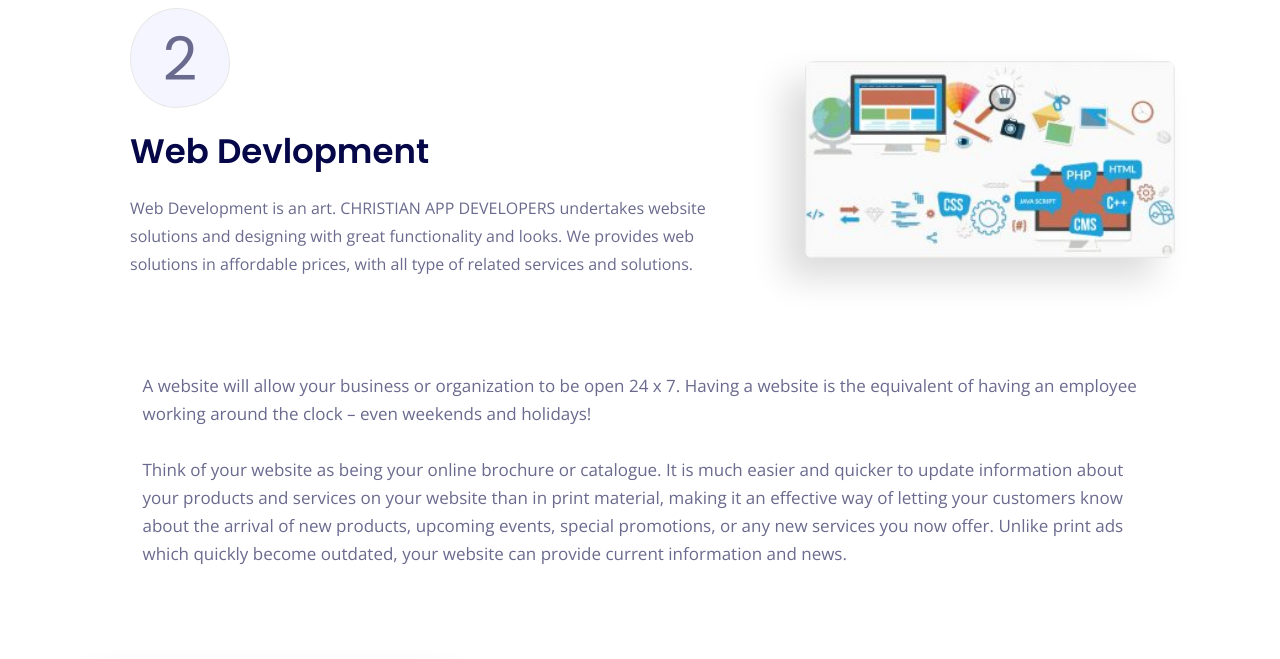
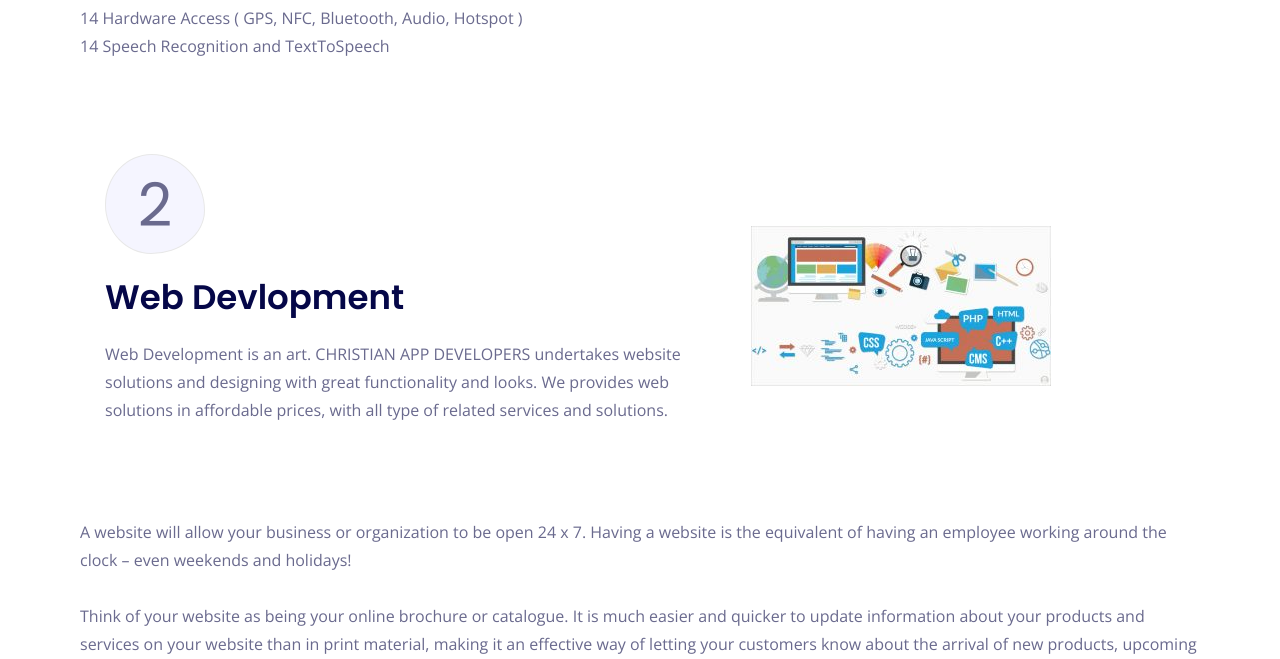
Before and after one commit to idenginfotech/cristianapp, a CodeIgniter 4 app: the page made by app/Views/service.php in a window 1280 px wide. Shown: the part 1629-2288 px from the top of the page. Run offline with PHP 8.4 and a stand-in for CodeIgniter, Linux system fonts and the light colour scheme; the template is opened without the code that fills it, so the values that code supplies are empty; some libraries are stand-ins or nearby versions.

Commit message:
files modified

```diff
--- a/app/Views/common_pages/header.php
+++ b/app/Views/common_pages/header.php
@@ -12,15 +12,16 @@
 <meta http-equiv="X-UA-Compatible" content="IE=edge">
 <meta name="theme-color" content="#2e2a8f">
 
-<link href="public/assets/images/favicon.png" rel="icon">
+<link href="<?php echo base_url();?>/public/assets/images/favicon.png" rel="icon">
 
-<link href="public/assets/css/bootstrap.min.css" rel="stylesheet">
-<link href="public/assets/css/plugin.min.css" rel="stylesheet">
-<link href="public/assets/cdnjs.cloudflare.com/ajax/libs/font-awesome/5.11.2/css/all.min.css" rel="stylesheet">
+<link href="<?php echo base_url();?>/public/assets/css/bootstrap.min.css" rel="stylesheet">
+<link href="<?php echo base_url();?>/public/assets/css/plugin.min.css" rel="stylesheet">
+<link href="<?php echo base_url();?>/public/assets/cdnjs.cloudflare.com/ajax/libs/font-awesome/5.11.2/css/all.min.css" rel="stylesheet">
 <link href="https://fonts.googleapis.com/css2?family=Open+Sans:wght@400;600;700&amp;family=Poppins:wght@300;400;500;600;700;800;900&amp;display=swap" rel="stylesheet">
 
 <link href="<?php echo base_url();?>/public/assets/css/style.css" rel="stylesheet">
-<link href="public/assets/css/responsive.css" rel="stylesheet">
+<link href="<?php echo base_url();?>/public/assets/css/responsive.css" rel="stylesheet">
+<script src="https://www.google.com/recaptcha/api.js" async defer></script>
 </head>
 <body>
 
--- a/app/Views/contact.php
+++ b/app/Views/contact.php
@@ -98,10 +98,13 @@
 <textarea id="message" rows="5" placeholder="Enter your message" required></textarea>
 <div class="help-block with-errors"></div>
 </div>
-<div style="" class="g-recaptcha pad-tb" data-sitekey="6LddetUbAAAAAH2OXu30Vfd9PiR09e-pwP370t_l"></div>
 <div class="custom-control custom-checkbox">
 <input type="checkbox" class="custom-control-input" id="customCheck" name="example1" checked="checked">
 <label class="custom-control-label" for="customCheck">I agree to the <a href="javascript:void(0)">Terms &amp; Conditions</a> of Cristian App Developers.</label>
+</div>
+<div class="recaptcha">
+  <div style="margin: auto;" class="g-recaptcha pad-tb" data-sitekey="6LddetUbAAAAAH2OXu30Vfd9PiR09e-pwP370t_l"></div>
+
 </div>
 
 <button type="submit" id="form-submit" class="btn lnk btn-main bg-btn">Submit <span class="circle"></span></button>
--- a/app/Views/service.php
+++ b/app/Views/service.php
@@ -2,8 +2,8 @@
 ?>
 <style type="text/css">
   .items img{
-    height: 100px;
-    width: 100px;
+    height: 200px;
+    width: 200px;
     padding: 50px;
 
   }
@@ -26,12 +26,12 @@
 <div class="weworkfor pt20 pb20">
 <div class="container">
 <div class="logo-weworkfor owl-carousel">
-<div class="items"><img src="public/assets/images/icons/mobile-app.png" alt="niwax html template" class="img100w"><span>App Development</span></div>&nbsp; &nbsp;&nbsp; &nbsp;
-<div class="items"><img src="public/assets/images/icons/coding.png" alt="niwax html template" class="img100w">
+<div class="items"><img src="public/assets/images/icons/mobile-app.png" alt="mobile" class="img100w"><span>App Development</span></div>&nbsp; &nbsp;&nbsp; &nbsp;
+<div class="items"><img src="public/assets/images/icons/coding.png" alt="website" class="img100w">
 <span>Web Development</span></div>&nbsp; &nbsp;&nbsp; &nbsp;
-<div class="items"><img  src="public/assets/images/icons/automation.png" alt="niwax html template" class="img100w">
+<div class="items"><img  src="public/assets/images/icons/automation.png" alt="Automation" class="img100w">
 <span>Business Automation</span></div>&nbsp; &nbsp;&nbsp; &nbsp;
-<div class="items"><img src="public/assets/images/icons/hosting.png" alt="niwax html template" class="img100w">
+<div class="items"><img src="public/assets/images/icons/hosting.png" alt="hosting" class="img100w">
 <span>Web Hosting</span></div>
 </div>
 </div>
@@ -46,25 +46,24 @@
         <div class="row justify-content-center">
           <div class="col-lg-8">
              <div class="common-heading ptag">
-
                 <h1 style="font-weight: bold;">Our Services</h1>
                     <h3><p>Our IT services will help you meet the ever-changing requirements of your business and give you the needed flexibility</p></h3>
               </div>
           </div>
         </div>
         <div class="row upset justify-content-center mt60">
-<div class="col-lg-12 col-sm-6 v-center order1">
+            <div class="col-lg-12 col-sm-6 v-center">
               <div class="ps-block">
                  <span>1</span>
                  <h3>Mobile Application</h3>
                   <p>We offer a unique expertise in Mobile Application Development for various platforms. We strive to cover each and every requirement that our customers mention and explore new avenues in mobile apps sphere. We have a team of highly skilled mobile application developers who work on existing and emerging mobile platforms for mobile application development.
+                  </p>
+                 <hr>
+                 <h4 style="text-align:center;"> We build with following amazing features:</h4><br>
 
-</p><hr>
-<h4 style="text-align:center;"> We build with following amazing features:</h4><br>
-<div class="row">
-<div class="col-lg-6 col-sm-6 v-center order2">
+             <div class="row upset justify-content-center mt60">
+              <div class="col-lg-7 col-sm-6 v-center order2">
                 <p >
-
                   1   Background geolocation with battery saving<br>
                   2   Barcode Scanning<br>
                   3   Voice calling<br>
@@ -83,60 +82,56 @@
                 </p><br><br>
               </div>
               <div class="col-lg-5 col-sm-6 v-center order3">
-<div class="image-block1">
-<img src="public/assets/images/service/mob.png" alt="Process" class="img-fluid" /><br><br>
-</div>
-</div>
-</div>
+                <div class="image" >
+                  <img height="300px" width="300px" src="public/assets/images/service/mob.png" alt="Process" class="img-fluid" /><br><br>
                 </div>
               </div>
             </div>
             <div class="row upset justify-content-center mt60">
-<div class="col-lg-7 v-center order1">
+              <div class="col-lg-7 col-sm-6 order1">
                 <div class="ps-block">
                   <span>2</span>
                   <h3>Web Devlopment</h3>
                   <p>Web Development is an art. CHRISTIAN APP DEVELOPERS undertakes website solutions and designing with great functionality and looks. We provides web solutions in affordable prices, with all type of related services and solutions.</p><br><br>
                 </div>
               </div>
-<div class="col-lg-4 v-center order2">
-<div class="image-block1">
+                <div class="col-lg-5 col-sm-6 v-center order2">
+                  <div class="image">
                    <img src="public/assets/images/service/web.jpg" alt="Process" class="img-fluid" />
                   </div>
                 </div>
+            </div>
             <div class="row upset justify-content-center mt60">
-<div class="col-lg-10 v-center order3">
+              <div class="col-lg-12 col-sm-6 v-center order3">
                  <p>A website will allow your business or organization to be open 24 x 7.  Having a website is the equivalent of having an employee working around the clock – even weekends and holidays!
                   <br><br>
-Think of your website as being your online brochure or catalogue. It is much easier and quicker to update information about your products and services on your website than in print material, making it an effective way of letting your customers know about the arrival of new products, upcoming events, special promotions, or any new services you now offer. Unlike print ads which quickly become outdated, your website can provide current information and news.</p><br><br>
+                  Think of your website as being your online brochure or catalogue. It is much easier and quicker to update information about your products and services on your website than in print material, making it an effective way of letting your customers know about the arrival of new products, upcoming events, special promotions, or any new services you now offer. Unlike print ads which quickly become outdated, your website can provide current information and news.</p>
               </div>
             </div>
-</div>
-
             <div class="row upset justify-content-center mt60">
-<div class="col-lg-4 v-center order2">
-<div class="image-block1">
-<img src="public/assets/images/icons/business.svg" alt="Process" class="img-fluid" />
-</div>
-</div>
-<div class="col-lg-7 v-center order1">
+               <div class="col-lg-7 col-sm-6 v-center order1">
                  <div class="ps-block">
                    <span>3</span>
                    <h3>Business Automation</h3>
                    <p>Your BPM (Business Process Management) solution must accommodate the entire range of work and support human driven system-driven, structured, unstructured and hybrid process.</p>
                 </div>
                </div>
+               <div class="col-lg-5 col-sm-6 v-center order2">
+                <div class="image">
+                 <img src="public/assets/images/icons/business.svg" alt="Process" class="img-fluid" />
+                </div>
+               </div>
             </div>
               <div class="row upset justify-content-center mt60">
-<div class="col-lg-7 v-center order1">
+                <div class="col-lg-9 col-sm-6 v-center order1">
                  <div class="ps-block">
                   <span>4</span>
                   <h3>Web Hosting</h3>
                   <p>All our hosting accounts come with a control panel which gives you total control of your web space, domain. Now create emails, install a blog, add sub domains and more with a click of the mouse.</p><br><br>
                  </div>
                 </div><br><br>
-<div class="col-lg-4 v-center order2">
-<div class="image-block1">
+                <div class="col-lg-3 col-sm-6 v-center order2">
+                 <div class="image">
                   <img src="public/assets/images/icons/development.svg" alt="Process" class="img-fluid" />
                  </div>
                 </div>
```
Lines whose indentation alone changed are shown as unchanged.
